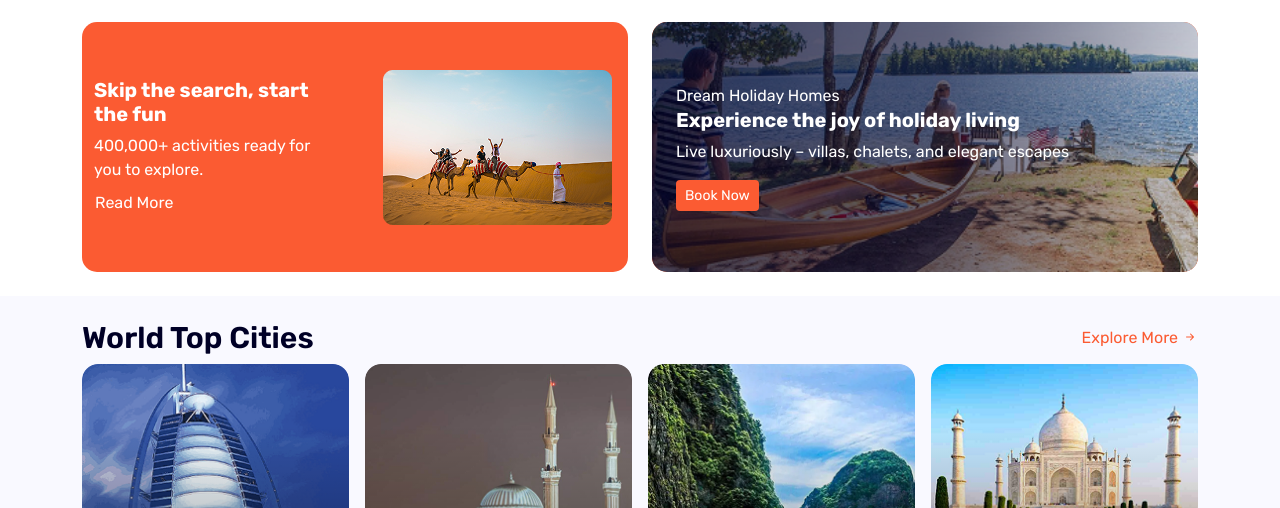
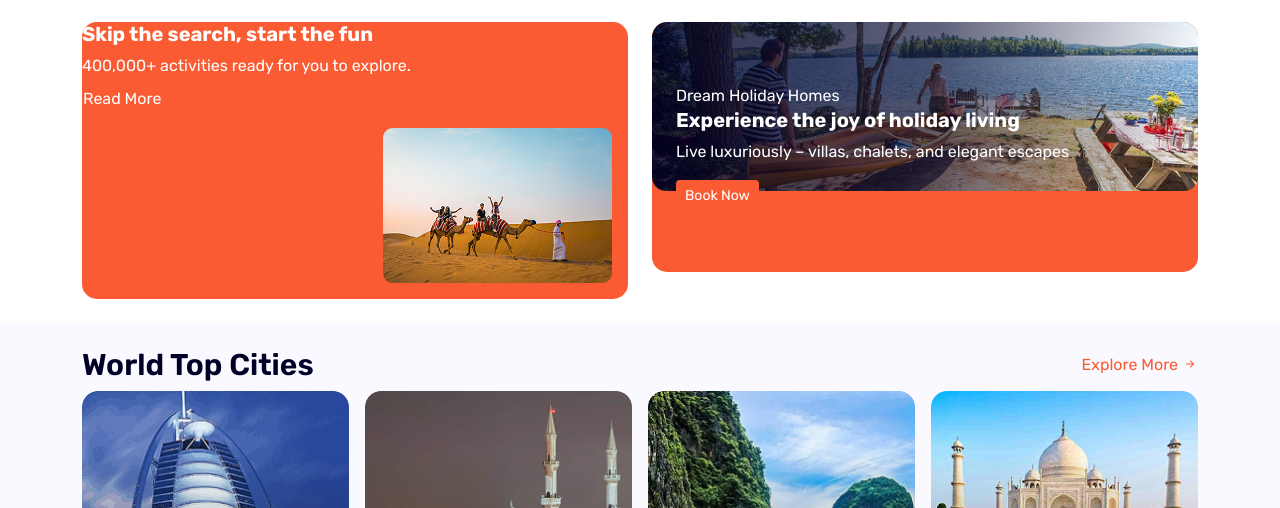
Before and after one commit to umarhayatcreative/aan_project, a plain HTML site: page index.html in a window 1280 px wide. Shown: the part 592-1100 px from the top of the page. Drawn offline with nearby package versions, Linux system fonts and the light colour scheme.

Commit message:
ui chnages

```diff
--- a/css/style.css
+++ b/css/style.css
@@ -33,7 +33,6 @@ body {
     height: 20px;
 }
 
-.hero-section-home {}
 
 .hero-section-home .hero-overlay {
     background-color: rgba(0, 0, 0, 0.55);
--- a/index.html
+++ b/index.html
@@ -548,13 +548,13 @@
       <div class="row g-4">
         <div class="col-md-6">
           <div class="home-ads-card text-white h-100">
-            <div class="row h-100 align-items-center">
-              <div class="col-lg-6 p-4">
+            <div class="d-flex flex-wrap">
+              <div class=" d-flex flex-column align-items-start justify-content-center">
                 <h5 class="fw-bold">Skip the search, start the fun</h5>
                 <p class="mb-2">400,000+ activities ready for you to explore.</p>
                 <button class="btn text-white p-0">Read More</button>
               </div>
-              <div class="col-lg-6 col-md-12 p-3 d-flex justify-content-center align-items-center">
+              <div class="d-flex justify-content-center align-items-center ms-auto mt-auto">
                 <img class="img-fluid w-100 m-3" src="img/home-add-img2.png" alt="">
               </div>
             </div>
@@ -563,8 +563,7 @@
 
         <div class="col-md-6">
           <div class="home-ads-card position-relative overflow-hidden">
-            <img class="img-fluid w-100 h-100 object-fit-cover" src="img/home-add-img.png" alt=""
-              style="min-height: 250px;">
+            <img class="img-fluid w-100 h-100 object-fit-cover" src="img/home-add-img.png" alt="">
 
             <div
               class="card-content position-absolute top-0 start-0 w-100 h-100 d-flex flex-column justify-content-center align-items-start p-4">
```
